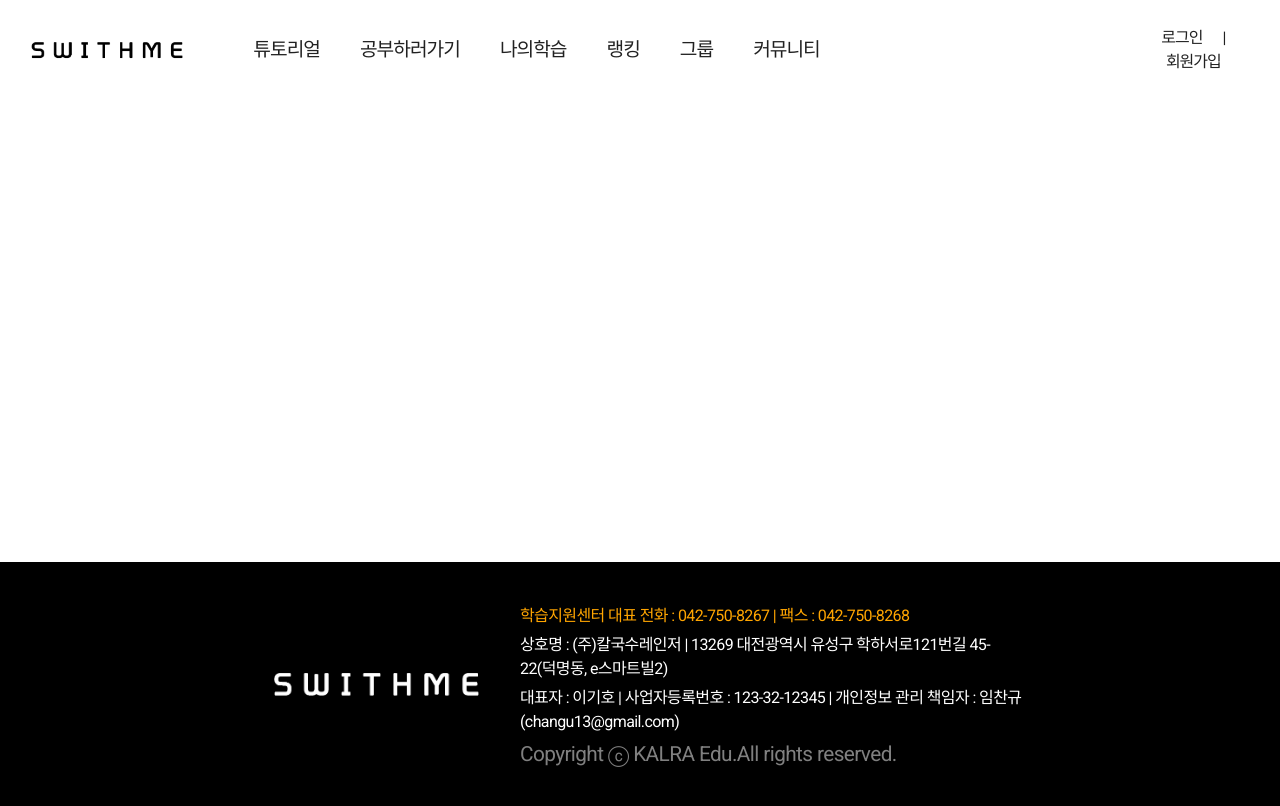
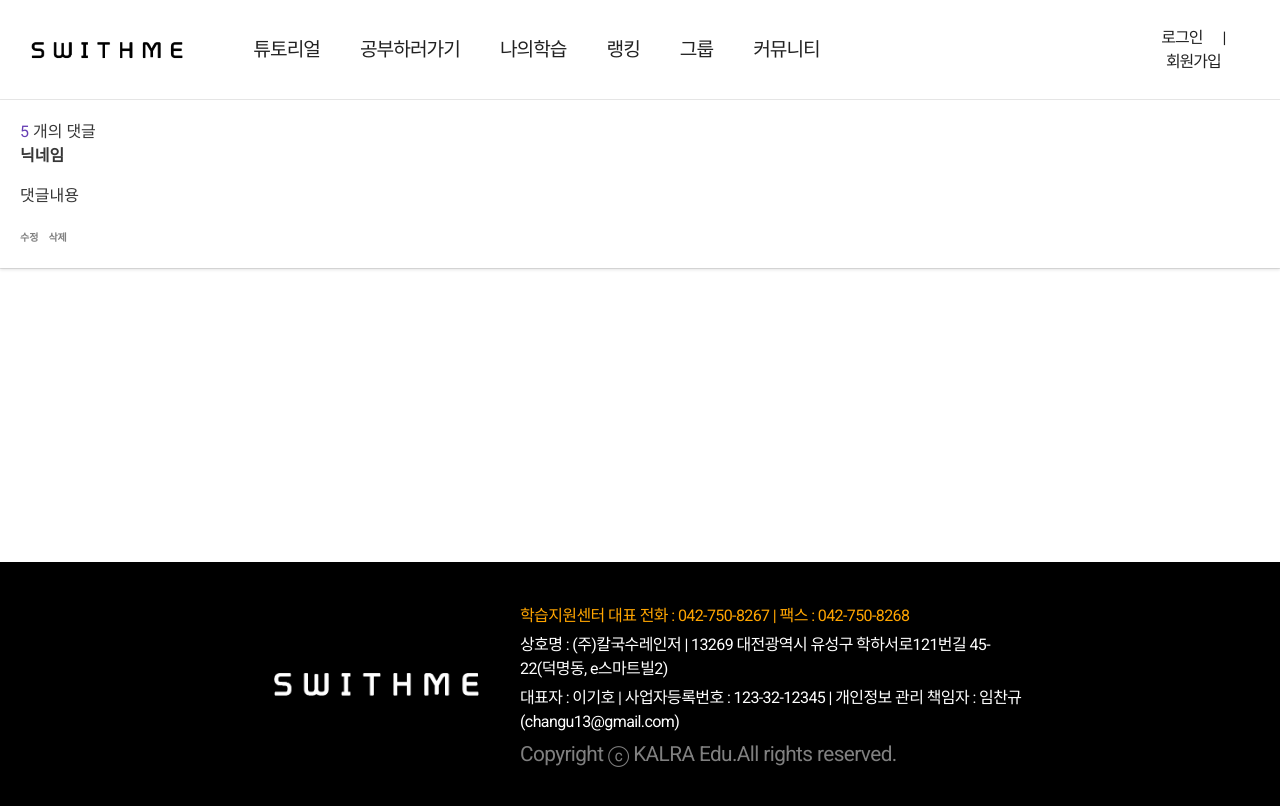
Before and after one commit to lahreum/Swithme, a Vue app in the folder frontend/: page / in a window 1280 px wide. Shown: the top 806 px of the page. Built offline with nearby package versions, Linux system fonts and the light colour scheme.

Commit message:
[S04P23B103-19]Feat: Develop CommentItem

```diff
--- a/frontend/src/App.vue
+++ b/frontend/src/App.vue
@@ -1,6 +1,7 @@
 <template>
   <v-app>
     <app-header></app-header>
+    <comment-item></comment-item>
     <v-main>
       <router-view />
     </v-main>
@@ -11,11 +12,13 @@
 <script>
 import AppFooter from './components/include/AppFooter.vue';
 import AppHeader from './components/include/AppHeader.vue';
+import CommentItem from './components/common/CommentItem.vue';
 
 export default {
   components: {
     'app-header': AppHeader,
     'app-footer': AppFooter,
+    'comment-item': CommentItem,
   },
 };
 </script>
--- a/frontend/src/components/common/CommentItem.vue
+++ b/frontend/src/components/common/CommentItem.vue
@@ -1,18 +1,106 @@
 <template>
   <div class="talk">
-
-      <!-- 댓글 갯수 여부 -->
-        <span class="countNumber">{{ CommentCount }}</span> 개의 댓글
-      <!-- 댓글리스트 -->
+    <!-- 댓글 갯수 -->
+    <span class="countNumber"> 5 </span> 개의 댓글
+    <!-- 댓글리스트 -->
+    <div class="box">
+      <article class="media">
+          <div class="content">
+            <!-- 닉네임 -->
+            <p>
+              <strong>닉네임</strong>
+            </p>
+            <!-- 댓글 내용 -->
+            <p v-if="!modifying">댓글내용</p>
+            <!-- 댓글 수정시 -->
+            <div v-if="modifying">
+              <v-col cols="12" md="6">
+                <v-textarea
+                  v-if="talk.reviewCommentId == modifyNumber"
+                  name="modify"
+                  rows="1"
+                  row-height="5"
+                  auto-grow
+                  v-model="modifyContent"
+                ></v-textarea>
+              </v-col>
+            </div>
+            <!-- 수정중 아닐때, 수정 | 삭제 메뉴보임 -->
+            <!-- <p v-if="!modifying">{{ talk.commentContent }}</p> -->
+            <div v-if="!modifying">
+              <span
+                class="option"
+                >수정</span>
+              <span
+                class="option"
+                >삭제</span>
+            </div>
+            <!-- 수정중일때, 저장 취소 버튼 -->
+            <div v-if="modifying">
+              <span
+                @click="modifyComment(modifyNumber, modifyContent)"
+                v-if="talk.userNickname == nickname"
+                class="option"
+                >저장</span>
+              <span
+                @click="toggleModify"
+                v-if="talk.userNickname == nickname"
+                class="option"
+                >취소</span>
+            </div>
+          </div>
+      </article>
+    </div>
   </div>
 </template>
 
 <script>
 export default {
+  props: {
+    talk: Object,
+  },
+  data() {
+    return {
+      modifying: false,
+      modifyContent: '',
+    }
+  },
+  methods: {
+    toggleModify() {
+      this.modifying = !this.modifying;
+    },
+    sendCommentInfo() {
+      // 댓글 수정
+      this.toggleModify();
 
+    },
+    modifyComment() {
+
+    },
+    deleteComment() {
+
+    }
+  }
 }
 </script>
 
 <style>
-
+.countNumber{
+  color: #673fb4;
+}
+.talk {
+  background-color: #fff;
+  color: #373737;
+  box-shadow: 0 2px 3px rgba(10,10,10,0.1), 0 0 0 1px rgba(10,10,10,0.1);
+  padding: 20px;
+}
+.media {
+  display: flex;
+}
+.option {
+  color: gray;
+  font-size: 10px;
+  font-weight: 600;
+  margin-right: 10px;
+}
 </style>
```
